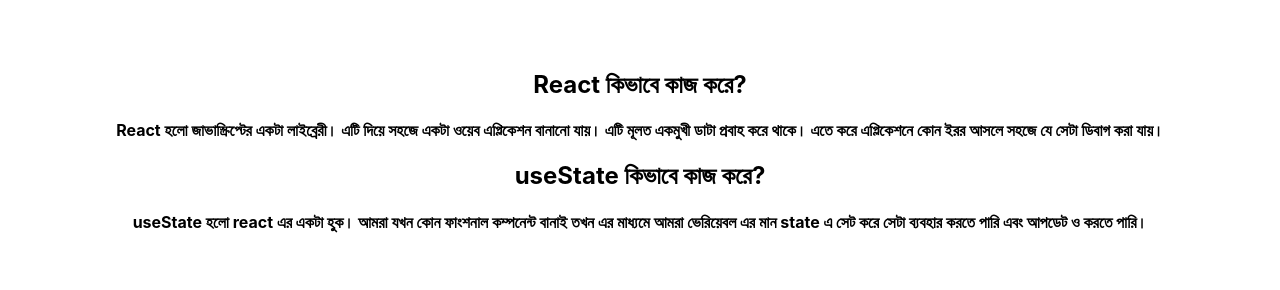
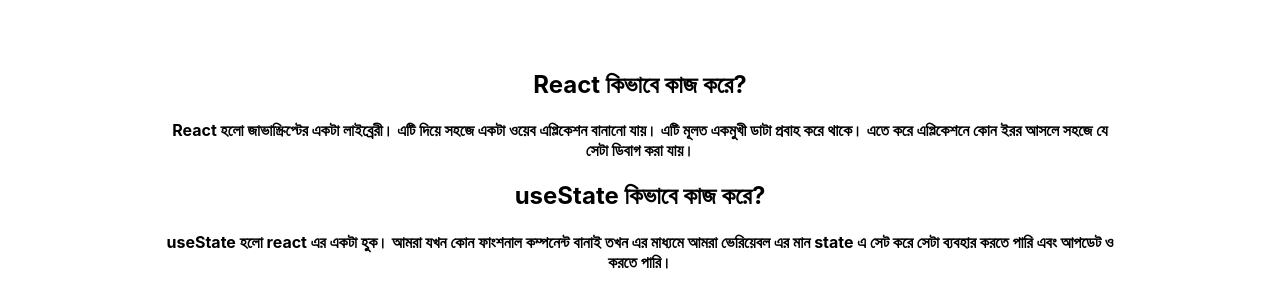
Before and after one commit to arlicha/lucky-one, a React (Create React App) app: page / in a window 1280 px wide. Shown: the part 2640-2930 px from the top of the page. Before the commit the page ends 2893 px from the top, so only its background shows below. Built offline with nearby package versions, Linux system fonts and the light colour scheme.

Commit message:
question design

```diff
--- a/src/App.css
+++ b/src/App.css
@@ -6,10 +6,10 @@
   height: 40vmin;
   pointer-events: none;
 }
-/* .container {
+.container {
   width: 75%;
   margin: 0 auto;
-}; */
+};
 @media (prefers-reduced-motion: no-preference) {
   .App-logo {
     animation: App-logo-spin infinite 20s linear;
```
